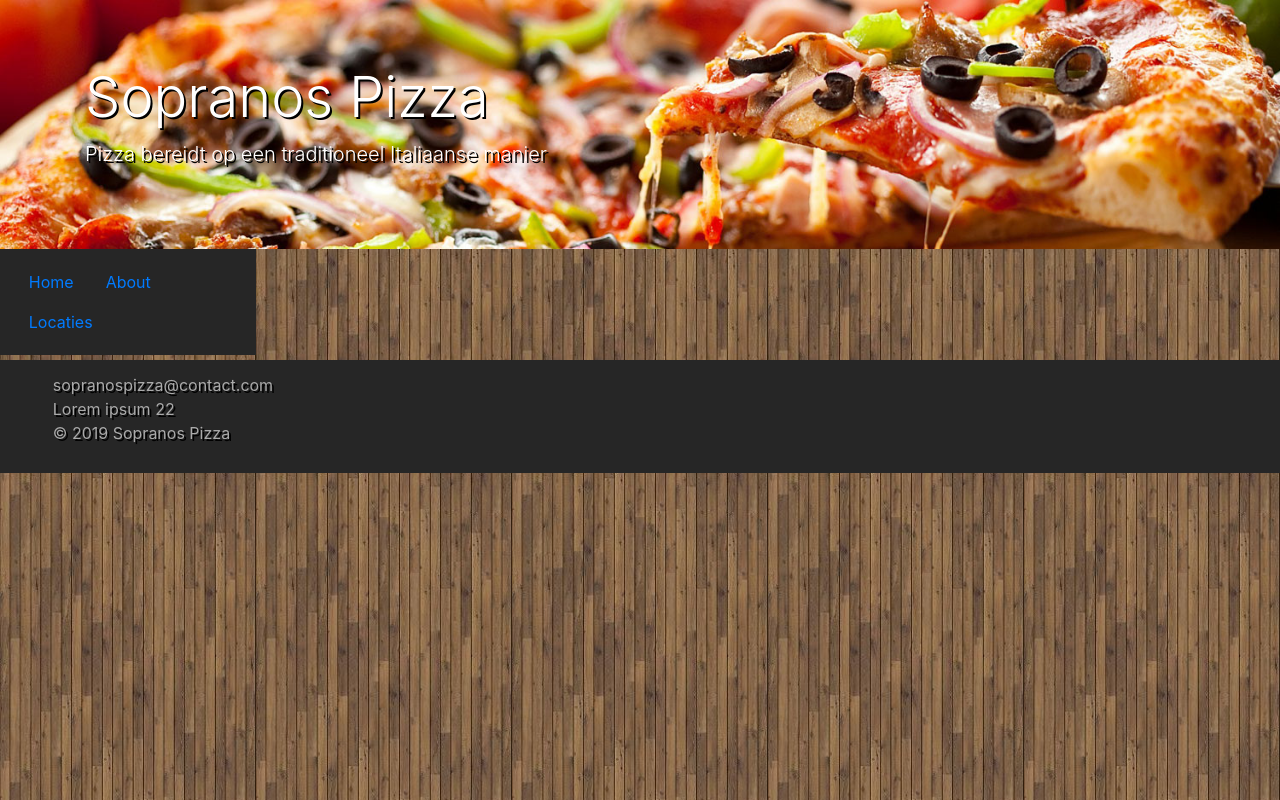
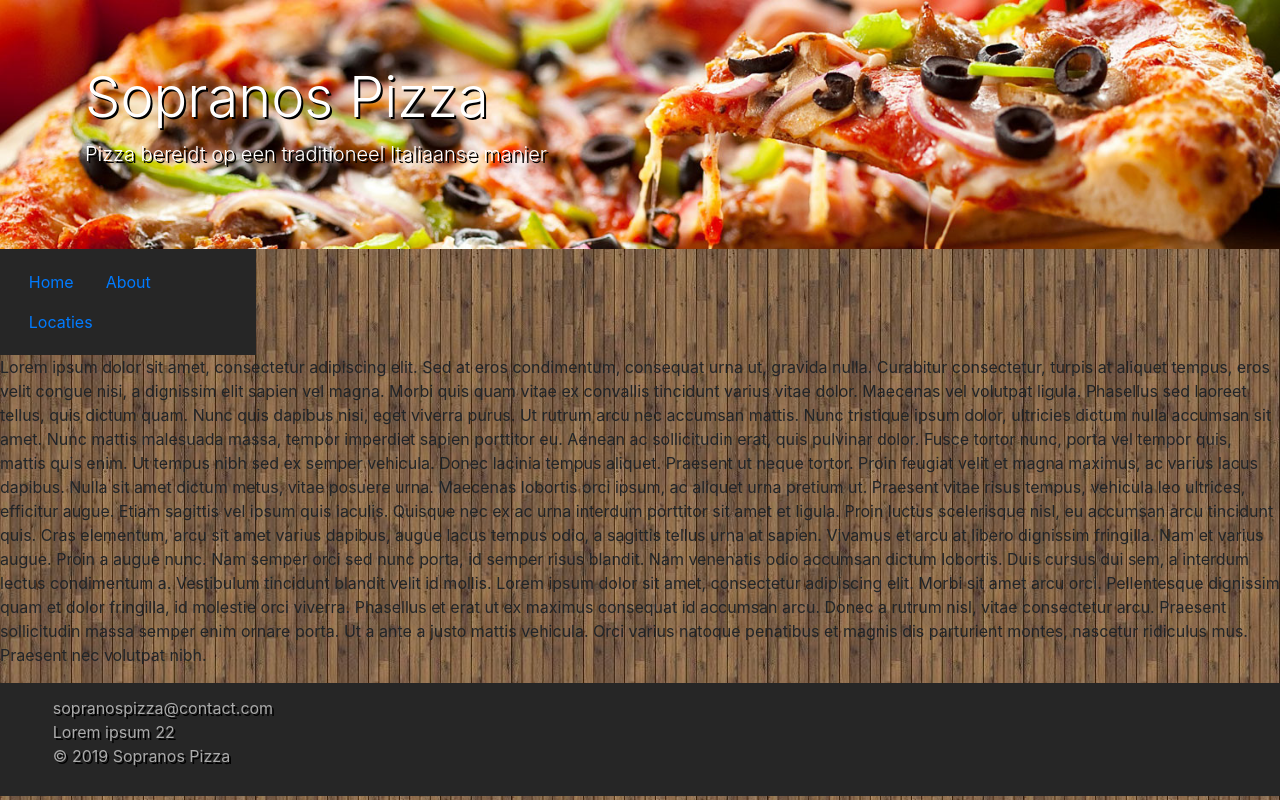
Before and after one commit to bjorn1004/ala3, a PHP site: page /about.php in a window 1280 px wide. Run offline with PHP 8.4, Linux system fonts and the light colour scheme.

Commit message:
commit lorem ipsum dolor sit amet

```diff
--- a/about.php
+++ b/about.php
@@ -1,2 +1,12 @@
 <?php include 'header.php';?>
+<p>
+  Lorem ipsum dolor sit amet, consectetur adipiscing elit. Sed at eros condimentum, consequat urna ut, gravida nulla. Curabitur consectetur, turpis at aliquet tempus, eros velit congue nisi, a dignissim elit sapien vel magna. Morbi quis quam vitae ex convallis tincidunt varius vitae dolor. Maecenas vel volutpat ligula. Phasellus sed laoreet tellus, quis dictum quam. Nunc quis dapibus nisi, eget viverra purus. Ut rutrum arcu nec accumsan mattis. Nunc tristique ipsum dolor, ultricies dictum nulla accumsan sit amet. Nunc mattis malesuada massa, tempor imperdiet sapien porttitor eu. Aenean ac sollicitudin erat, quis pulvinar dolor. Fusce tortor nunc, porta vel tempor quis, mattis quis enim. Ut tempus nibh sed ex semper vehicula.
+
+  Donec lacinia tempus aliquet. Praesent ut neque tortor. Proin feugiat velit et magna maximus, ac varius lacus dapibus. Nulla sit amet dictum metus, vitae posuere urna. Maecenas lobortis orci ipsum, ac aliquet urna pretium ut. Praesent vitae risus tempus, vehicula leo ultrices, efficitur augue. Etiam sagittis vel ipsum quis iaculis. Quisque nec ex ac urna interdum porttitor sit amet et ligula. Proin luctus scelerisque nisl, eu accumsan arcu tincidunt quis. Cras elementum, arcu sit amet varius dapibus, augue lacus tempus odio, a sagittis tellus urna at sapien.
+
+  Vivamus et arcu at libero dignissim fringilla. Nam et varius augue. Proin a augue nunc. Nam semper orci sed nunc porta, id semper risus blandit. Nam venenatis odio accumsan dictum lobortis. Duis cursus dui sem, a interdum lectus condimentum a. Vestibulum tincidunt blandit velit id mollis. Lorem ipsum dolor sit amet, consectetur adipiscing elit.
+
+  Morbi sit amet arcu orci. Pellentesque dignissim quam et dolor fringilla, id molestie orci viverra. Phasellus et erat ut ex maximus consequat id accumsan arcu. Donec a rutrum nisl, vitae consectetur arcu. Praesent sollicitudin massa semper enim ornare porta. Ut a ante a justo mattis vehicula. Orci varius natoque penatibus et magnis dis parturient montes, nascetur ridiculus mus. Praesent nec volutpat nibh.
+
+</p>
 <?php include 'footer.php';?>
```
